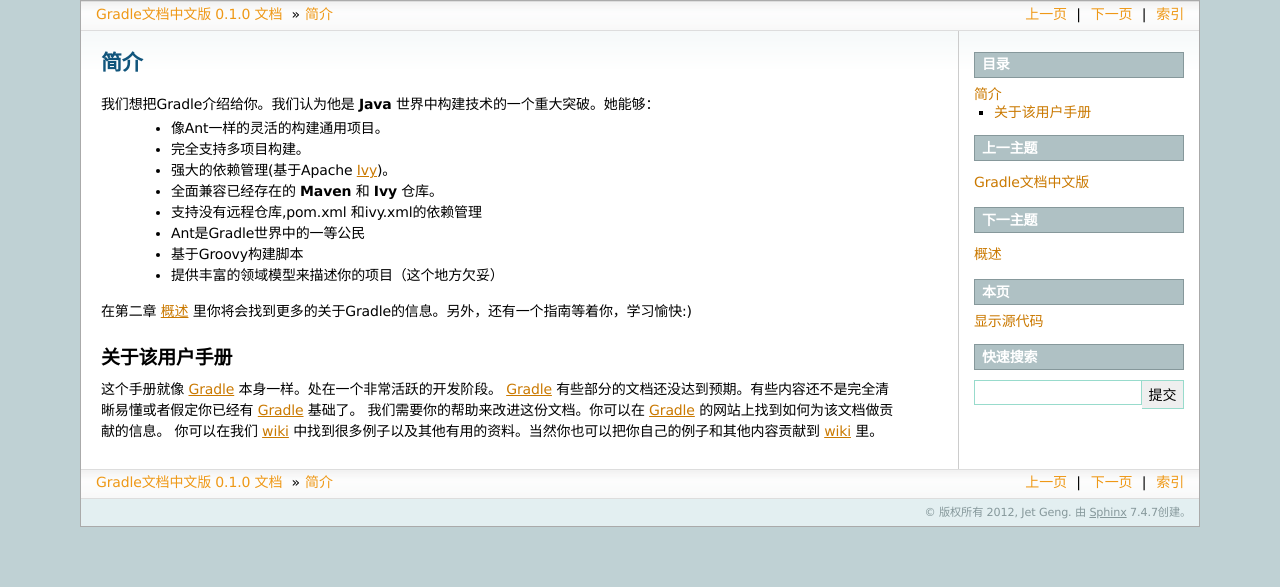
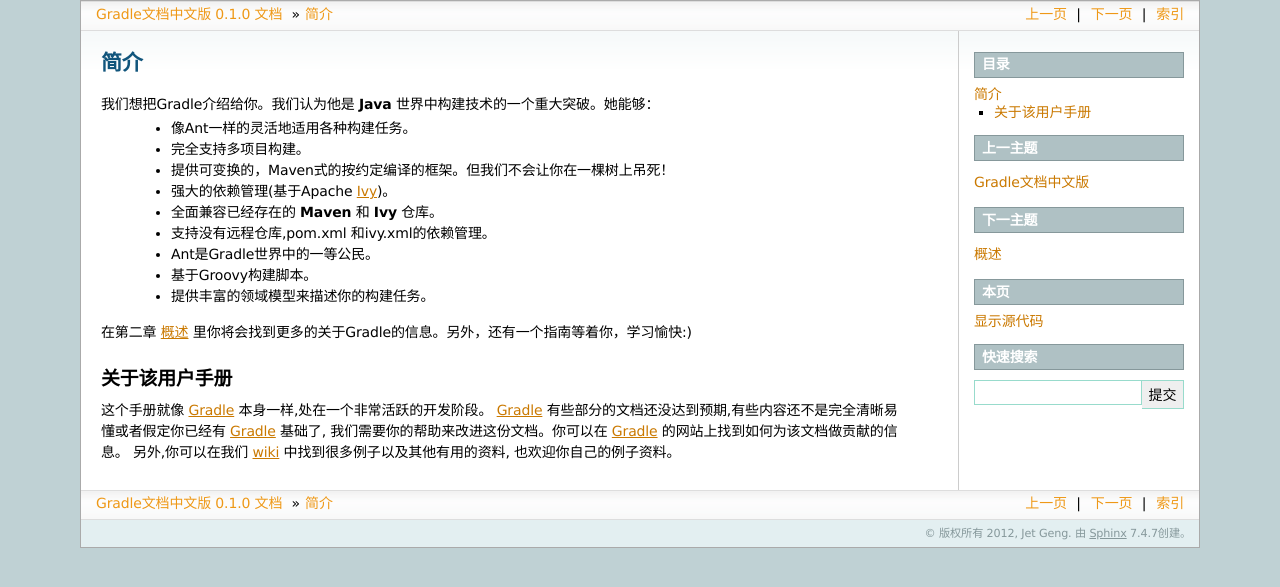
Before and after one commit to jetgeng/GradleDoc, a Sphinx documentation site: the page built from source/intr.rst, in a window 1280 px wide. Shown: the top 587 px of the page. Built offline with Sphinx 7.4.7, drawn with Linux system fonts in a browser that asks for light colours.

Commit message:
加上西瓜难的审核内容

```diff
--- a/source/intr.rst
+++ b/source/intr.rst
@@ -3,21 +3,22 @@
 简介
 ==========
 我们想把Gradle介绍给你。我们认为他是 **Java** 世界中构建技术的一个重大突破。她能够：
- * 像Ant一样的灵活的构建通用项目。
+ * 像Ant一样的灵活地适用各种构建任务。
  * 完全支持多项目构建。
+ * 提供可变换的，Maven式的按约定编译的框架。但我们不会让你在一棵树上吊死！
  * 强大的依赖管理(基于Apache Ivy_)。
  * 全面兼容已经存在的 **Maven** 和 **Ivy** 仓库。
- * 支持没有远程仓库,pom.xml 和ivy.xml的依赖管理
- * Ant是Gradle世界中的一等公民
- * 基于Groovy构建脚本
- * 提供丰富的领域模型来描述你的项目（这个地方欠妥）
+ * 支持没有远程仓库,pom.xml 和ivy.xml的依赖管理。
+ * Ant是Gradle世界中的一等公民。
+ * 基于Groovy构建脚本。
+ *  提供丰富的领域模型来描述你的构建任务。
 
 在第二章 :ref:`overview` 里你将会找到更多的关于Gradle的信息。另外，还有一个指南等着你，学习愉快:)
 
 关于该用户手册
 ------------------------------------------------------------------------------
-这个手册就像 Gradle_ 本身一样。处在一个非常活跃的开发阶段。 Gradle_ 有些部分的文档还没达到预期。有些内容还不是完全清晰易懂或者假定你已经有 Gradle_ 基础了。 我们需要你的帮助来改进这份文档。你可以在 Gradle_ 的网站上找到如何为该文档做贡献的信息。
-你可以在我们 wiki_ 中找到很多例子以及其他有用的资料。当然你也可以把你自己的例子和其他内容贡献到 wiki_ 里。
+这个手册就像 Gradle_ 本身一样,处在一个非常活跃的开发阶段。 Gradle_ 有些部分的文档还没达到预期,有些内容还不是完全清晰易懂或者假定你已经有 Gradle_ 基础了, 我们需要你的帮助来改进这份文档。你可以在 Gradle_ 的网站上找到如何为该文档做贡献的信息。
+另外,你可以在我们 wiki_ 中找到很多例子以及其他有用的资料, 也欢迎你自己的例子资料。
 
 .. _wiki: http://docs.codehaus.org/display/GRADLE/User+guide
 .. _Gradle: http://gradle.org
```
